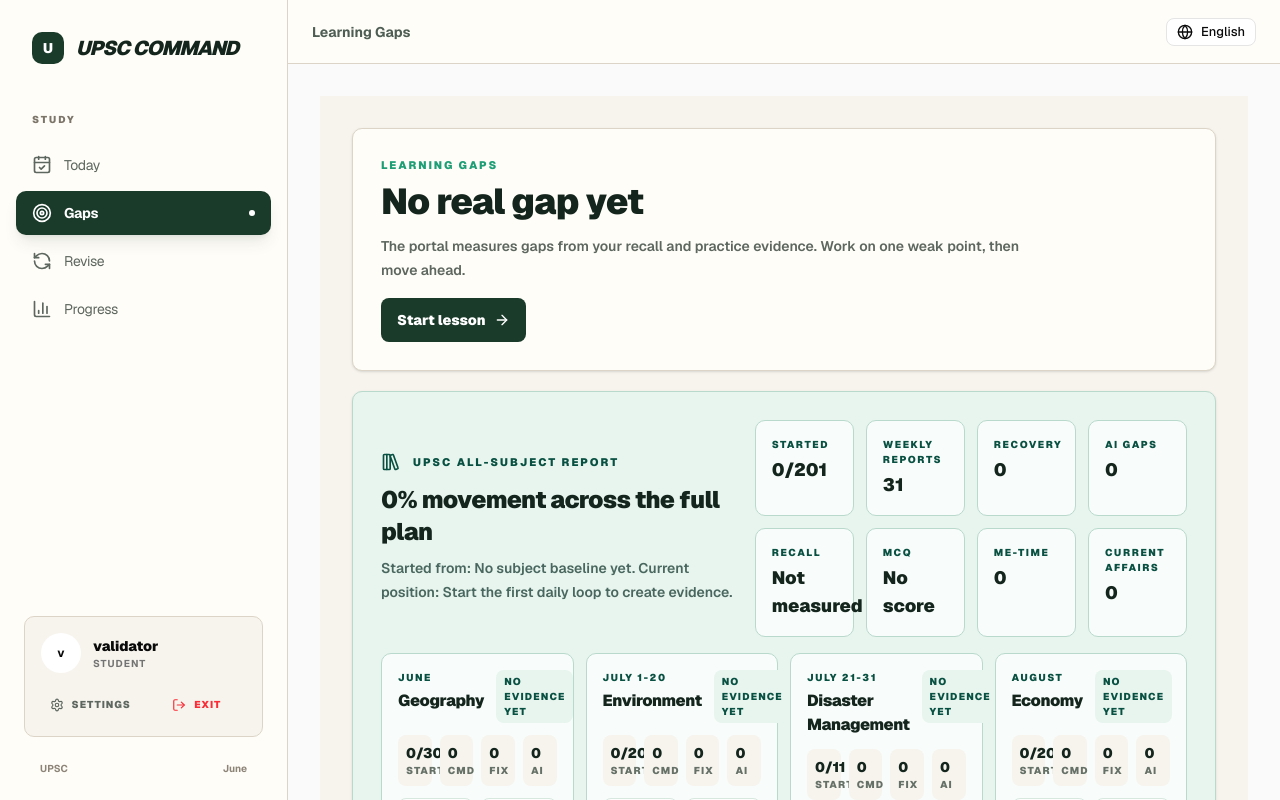
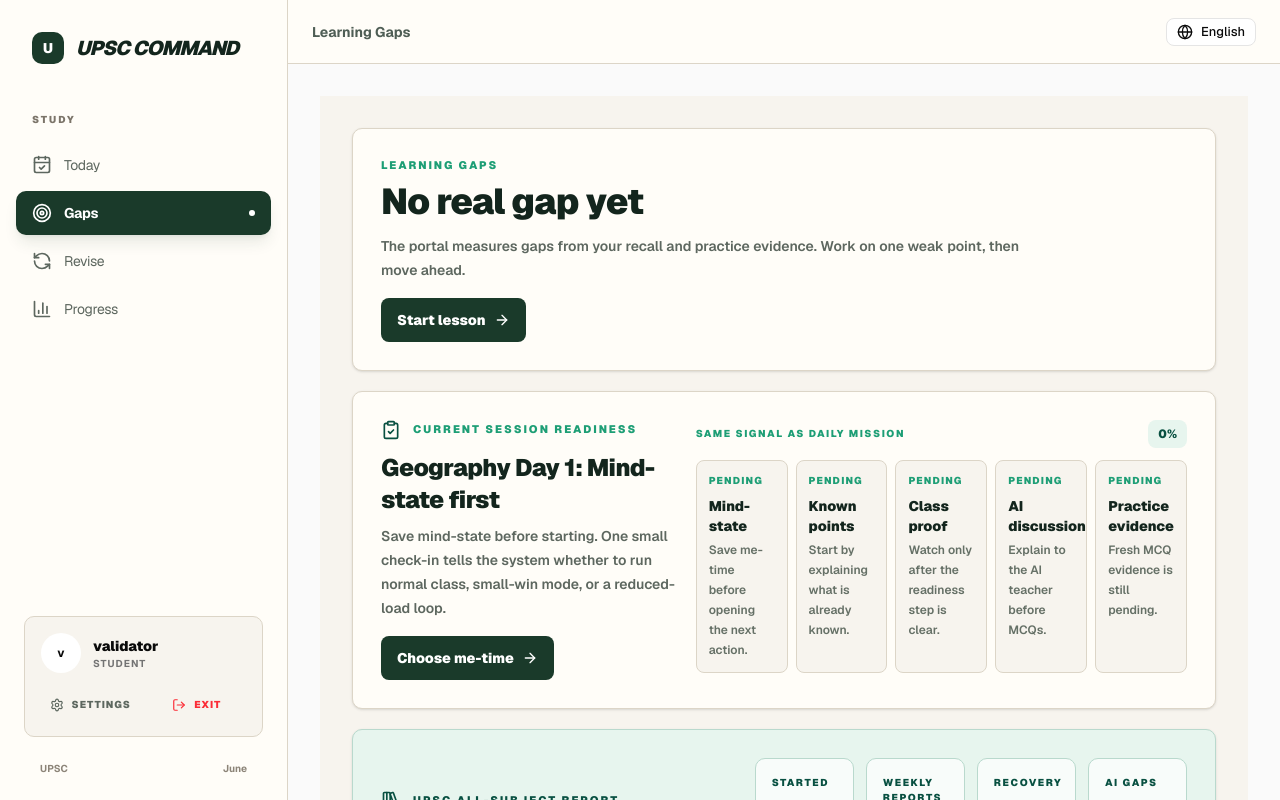
Before and after one commit to Ktej255/mcq-portal-frontend, a Next.js app: page /reports in a window 1280 px wide. Built offline with nearby package versions, Linux system fonts and the light colour scheme; no server answers.

Commit message:
Sync reports with session readiness

```diff
--- a/scratch/verify-student-report-system.cjs
+++ b/scratch/verify-student-report-system.cjs
@@ -6,6 +6,7 @@ const baseUrl = process.env.BASE_URL || "http://127.0.0.1:3001";
 const profileKey = "sarit-upsc-student-profile-v1";
 const progressKey = "sarit-upsc-geography-progress-v1";
 const environmentProgressKey = "sarit-upsc-environment-progress-v1";
+const dailyCommandKey = "sarit-upsc-daily-command-v1";
 const evidencePath = path.join(__dirname, "verify-student-report-system-evidence.json");
 
 async function assertNoOverflow(page, label, checks) {
@@ -27,7 +28,7 @@ async function assertNoOverflow(page, label, checks) {
 async function seedProfileAndProgress(page) {
   await page.goto(baseUrl, { waitUntil: "domcontentloaded", timeout: 45000 });
   await page.evaluate(
-    ({ profileStorageKey, progressStorageKey, envProgressStorageKey }) => {
+    ({ profileStorageKey, progressStorageKey, envProgressStorageKey, dailyStorageKey }) => {
       window.localStorage.setItem("MOCK_TOKEN", "MOCK_TOKEN_student_report_system");
       window.localStorage.setItem(
         profileStorageKey,
@@ -40,6 +41,15 @@ async function seedProfileAndProgress(page) {
           studyTime: "morning",
           learningPattern: "deep-work",
           mindState: "calm",
+          updatedAt: new Date().toISOString(),
+        })
+      );
+      window.localStorage.setItem(
+        dailyStorageKey,
+        JSON.stringify({
+          subjectSlug: "geography",
+          day: 1,
+          note: "Report should show the same repair lock as Daily Mission.",
           updatedAt: new Date().toISOString(),
         })
       );
@@ -103,7 +113,12 @@ async function seedProfileAndProgress(page) {
         })
       );
     },
-    { profileStorageKey: profileKey, progressStorageKey: progressKey, envProgressStorageKey: environmentProgressKey }
+    {
+      profileStorageKey: profileKey,
+      progressStorageKey: progressKey,
+      envProgressStorageKey: environmentProgressKey,
+      dailyStorageKey: dailyCommandKey,
+    }
   );
 }
 
@@ -122,6 +137,7 @@ async function run() {
   await seedProfileAndProgress(page);
   await page.goto(`${baseUrl}/reports`, { waitUntil: "networkidle", timeout: 45000 });
   await page.getByTestId("student-gap-primary-action").waitFor({ timeout: 15000 });
+  await page.getByTestId("upsc-current-readiness-report").waitFor({ timeout: 15000 });
   await page.getByTestId("upsc-all-subject-report").waitFor({ timeout: 15000 });
   await page.getByTestId("upsc-all-subject-report-windows").waitFor({ timeout: 15000 });
   await page.getByTestId("upsc-report-evidence-streams").waitFor({ timeout: 15000 });
@@ -129,6 +145,14 @@ async function run() {
   await page.getByTestId("upsc-monthly-report").waitFor({ timeout: 15000 });
 
   const href = await page.getByTestId("student-gap-primary-action").getAttribute("href");
+  const readinessReport = await page.getByTestId("upsc-current-readiness-report").evaluate((node) => ({
+    subject: node.getAttribute("data-readiness-subject"),
+    day: node.getAttribute("data-readiness-day"),
+    status: node.getAttribute("data-readiness-status"),
+    score: node.getAttribute("data-readiness-score"),
+    text: node.textContent || "",
+  }));
+  const readinessHref = await page.getByTestId("upsc-current-readiness-action").getAttribute("href");
   const allSubjectText = await page.getByTestId("upsc-all-subject-report").innerText();
   const allSubjectWindowText = await page.getByTestId("upsc-all-subject-report-windows").innerText();
   const allSubjectWeeklyCount = await page.getByTestId("upsc-all-subject-weekly-report").count();
@@ -148,6 +172,8 @@ async function run() {
   checks.push({
     label: "report-system-content",
     href,
+    readinessReport,
+    readinessHref,
     subjectCardCount,
     weeklyCount,
     allSubjectWeeklyCount,
@@ -163,6 +189,17 @@ async function run() {
 
   if (href !== "/upsc/geography/revisit?day=1") {
     throw new Error(`Gap CTA should still open recovery day 1, got ${href}`);
+  }
+  if (
+    readinessReport.subject !== "geography" ||
+    readinessReport.day !== "1" ||
+    readinessReport.status !== "Repair lock" ||
+    readinessReport.score !== "60" ||
+    readinessHref !== "/upsc/geography/talk?day=1" ||
+    !/current session readiness/i.test(readinessReport.text) ||
+    !/because-chain/i.test(readinessReport.text)
+  ) {
+    throw new Error(`Current readiness report is not synced with Daily Mission: ${JSON.stringify({ readinessReport, readinessHref })}`);
   }
   if (weeklyCount !== 4) {
     throw new Error(`Expected 4 weekly report cards, got ${weeklyCount}`);
@@ -207,6 +244,7 @@ async function run() {
   await assertNoOverflow(page, "reports-desktop", checks);
   await page.setViewportSize({ width: 390, height: 844 });
   await page.goto(`${baseUrl}/reports`, { waitUntil: "networkidle", timeout: 45000 });
+  await page.getByTestId("upsc-current-readiness-report").waitFor({ timeout: 15000 });
   await page.getByTestId("upsc-all-subject-report").waitFor({ timeout: 15000 });
   await page.getByTestId("upsc-all-subject-report-windows").waitFor({ timeout: 15000 });
   await page.getByTestId("upsc-report-evidence-streams").waitFor({ timeout: 15000 });
--- a/src/app/(dashboard)/reports/page.tsx
+++ b/src/app/(dashboard)/reports/page.tsx
@@ -2,9 +2,10 @@
 
 import Link from "next/link";
 import { useEffect, useMemo, useState } from "react";
-import { ArrowRight, BarChart3, BrainCircuit, CalendarDays, FileText, Focus, LibraryBig, Target, TriangleAlert } from "lucide-react";
+import { ArrowRight, BarChart3, BrainCircuit, CalendarDays, ClipboardCheck, FileText, Focus, LibraryBig, Target, TriangleAlert } from "lucide-react";
 
 import { buildGeographyReportSnapshot, type GeographyReportWindow } from "@/lib/upsc/geographyReportEngine";
+import { buildDailyPlannerDecision, type DailyPlannerProgress } from "@/lib/upsc/dailyPlannerEngine";
 import {
   buildUpscStudentReportSnapshot,
   readLocalStudentReportProgress,
@@ -12,13 +13,37 @@ import {
   type StudentReportWindow,
   type StudentReportProgressMap,
 } from "@/lib/upsc/studentReportEngine";
+import { readStudentProfile } from "@/lib/upsc/studentProfile";
 import { useGeographyStudentOverview } from "@/lib/upsc/useGeographyStudentOverview";
 import { useGeographyProgress } from "@/lib/upsc/useGeographyProgress";
+
+type DailyReportState = {
+  subjectSlug: string;
+  day: number;
+  note?: string;
+  updatedAt?: string;
+};
+
+const dailyStorageKey = "sarit-upsc-daily-command-v1";
+
+function readJson<T>(key: string, fallback: T): T {
+  if (typeof window === "undefined") return fallback;
+
+  try {
+    const raw = window.localStorage.getItem(key);
+    if (!raw) return fallback;
+    const parsed = JSON.parse(raw);
+    return parsed && typeof parsed === "object" ? (parsed as T) : fallback;
+  } catch {
+    return fallback;
+  }
+}
 
 export default function ReportsPage() {
   const overview = useGeographyStudentOverview();
   const { progress } = useGeographyProgress();
   const [progressBySubject, setProgressBySubject] = useState<Record<string, StudentReportProgressMap>>({});
+  const [dailyState, setDailyState] = useState<DailyReportState>({ subjectSlug: "geography", day: 1 });
 
   useEffect(() => {
     const timer = window.setTimeout(() => {
@@ -27,6 +52,7 @@ export default function ReportsPage() {
           studentReportSubjects.map((subject) => [subject.slug, readLocalStudentReportProgress(subject.slug)])
         )
       );
+      setDailyState(readJson<DailyReportState>(dailyStorageKey, { subjectSlug: "geography", day: 1 }));
     }, 0);
 
     return () => window.clearTimeout(timer);
@@ -36,6 +62,20 @@ export default function ReportsPage() {
   const allSubjectReport = useMemo(
     () => buildUpscStudentReportSnapshot(progressBySubject),
     [progressBySubject]
+  );
+  const activeReportSubject =
+    studentReportSubjects.find((subject) => subject.slug === dailyState.subjectSlug) ?? studentReportSubjects[0];
+  const activeReportDay = Math.min(Math.max(dailyState.day || 1, 1), activeReportSubject.sessions.length);
+  const currentReadiness = useMemo(
+    () =>
+      buildDailyPlannerDecision({
+        subjectSlug: activeReportSubject.slug,
+        sessions: activeReportSubject.sessions,
+        selectedDay: activeReportDay,
+        progress: (progressBySubject[activeReportSubject.slug] ?? {}) as Record<string, DailyPlannerProgress | undefined>,
+        profile: readStudentProfile(),
+      }).sessionReadiness,
+    [activeReportDay, activeReportSubject.sessions, activeReportSubject.slug, progressBySubject]
   );
   const headline = overview.hasUrgentRecovery
     ? `${overview.metrics.revisitCount} recovery item${overview.metrics.revisitCount === 1 ? "" : "s"} need attention`
@@ -62,6 +102,60 @@ export default function ReportsPage() {
             >
               {overview.loopState.cta} <ArrowRight className="ml-2 h-4 w-4" />
             </Link>
+          </div>
+        </section>
+
+        <section
+          data-testid="upsc-current-readiness-report"
+          data-readiness-subject={activeReportSubject.slug}
+          data-readiness-day={activeReportDay}
+          data-readiness-status={currentReadiness.statusLabel}
+          data-readiness-score={currentReadiness.scorePercent}
+          className="mt-5 rounded-lg border border-[#dcd5c7] bg-[#fffdf8] p-5 shadow-sm md:p-7"
+        >
+          <div className="grid gap-5 lg:grid-cols-[0.75fr_1.25fr] lg:items-start">
+            <div>
+              <div className="mb-3 flex items-center gap-3">
+                <ClipboardCheck className="h-5 w-5 text-[#085041]" />
+                <p className="text-[11px] font-black uppercase tracking-[0.18em] text-[#1d9e75]">
+                  Current session readiness
+                </p>
+              </div>
+              <h2 className="text-2xl font-black tracking-tight">
+                {activeReportSubject.title} Day {activeReportDay}: {currentReadiness.statusLabel}
+              </h2>
+              <p className="mt-2 text-sm font-semibold leading-6 text-[#5d675f]">
+                {currentReadiness.title}. {currentReadiness.detail}
+              </p>
+              <Link
+                href={currentReadiness.href}
+                data-testid="upsc-current-readiness-action"
+                className="mt-4 inline-flex min-h-11 items-center justify-center gap-2 rounded-md bg-[#1a3a2a] px-4 text-sm font-black text-white transition hover:bg-[#10291d]"
+              >
+                {currentReadiness.actionLabel} <ArrowRight className="h-4 w-4" />
+              </Link>
+            </div>
+            <div>
+              <div className="mb-3 flex items-center justify-between gap-3">
+                <p className="text-[10px] font-black uppercase tracking-[0.16em] text-[#1d9e75]">
+                  Same signal as Daily Mission
+                </p>
+                <span className="rounded-md bg-[#e7f5ee] px-2.5 py-1.5 text-xs font-black text-[#085041]">
+                  {currentReadiness.scorePercent}%
+                </span>
+              </div>
+              <div className="grid gap-2 sm:grid-cols-2 xl:grid-cols-5">
+                {currentReadiness.checklist.map((item) => (
+                  <div key={item.label} className="rounded-md border border-[#dcd5c7] bg-[#f7f4ee] p-3">
+                    <p className="text-[10px] font-black uppercase tracking-[0.12em] text-[#1d9e75]">
+                      {item.status}
+                    </p>
+                    <h3 className="mt-2 text-sm font-black leading-5 text-[#13251d]">{item.label}</h3>
+                    <p className="mt-1 text-xs font-semibold leading-5 text-[#657066]">{item.detail}</p>
+                  </div>
+                ))}
+              </div>
+            </div>
           </div>
         </section>
 
```
